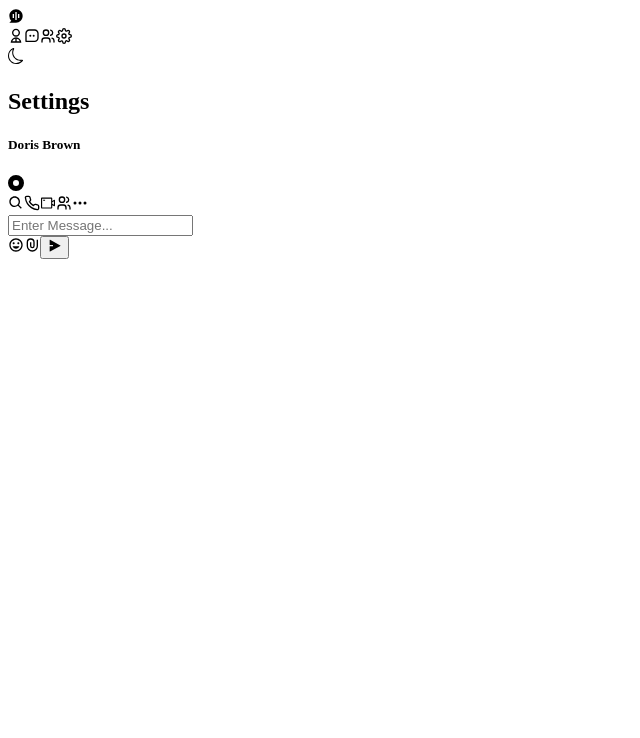
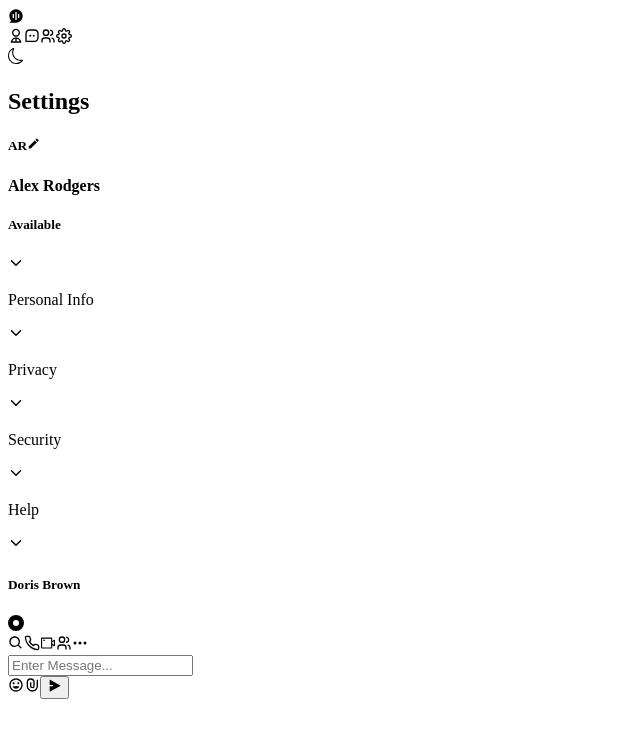
Before and after one commit to rodgersajb/chatvia, a Next.js app: page / in a window 1280 px wide. Both pictures are taken after a click on the icon 64 px from the left and 36 px from the top of the page. Shown: the top 738 px of the page, without its empty margins (0-640 px from the left). Built offline with nearby package versions, Linux system fonts and the light colour scheme.

Commit message:
Completed Settings accordion but need to figure out tailwind transitions. Adding more styling to conversations Component

```diff
--- a/src/app/components/conversations.js
+++ b/src/app/components/conversations.js
@@ -8,6 +8,7 @@ import { AiOutlineVideoCamera } from "react-icons/ai";
 import { TbUsers } from "react-icons/tb";
 import { MdInsertEmoticon } from "react-icons/md";
 import { RiAttachmentLine, RiSendPlane2Fill } from "react-icons/ri";
+import { CiClock2 } from "react-icons/ci";
 
 import classNames from "classnames";
 
@@ -20,7 +21,7 @@ const Conversations = () => {
     event.preventDefault();
     setChatLog((prevChat) => [
       ...prevChat,
-      { type: "user", message: userInput },
+      { type: "user", message: userInput, timestamp: new Date() },
     ]);
     sendMessage(userInput);
     setUserInput("");
@@ -67,7 +68,7 @@ const Conversations = () => {
             <BsThreeDots />
           </div>
         </div>
-        <div className="h-[90%] flex flex-col">
+        <div className="h-[90%] flex flex-col overflow-y-scroll">
           {chatLog.map((message, index) => {
             const messageClass = classNames("message", {
               "user-message": message.type === "user",
@@ -78,19 +79,20 @@ const Conversations = () => {
             return (
               <div key={index} className={messageClass}>
                 <h3
-                  className={`text-sm  ${
+                  className={`text-sm flex flex-col ${
                     message.type === "user"
                       ? "bg-customPurple text-white ml-4 w-[50%]"
-                      : "bg-gray-200 mt-10 flex justify-end w-[50%] "
+                      : "bg-gray-200 mt-10 flex justify-start w-[50%] overflow-hidden "
                   } max-w-max p-2 rounded-sm mr-4 `}
                 >
                   {message.message}
+                  <span className={`flex items-center gap-1 text-xs ${message.type === "user" ? "text-white justify-end" : "text-gray-400 justify-start" } `}><CiClock2 className="text-xs" />{new Date(message.timestamp).toLocaleTimeString()}</span>
                 </h3>
               </div>
             );
           })}
         </div>
-        <div>
+        <div className="fixed w-[80%] mb-1 bg-white">
           <form
             onSubmit={handleSubmit}
             className="flex items-center w-[100%] px-2"
--- a/src/app/components/profile.js
+++ b/src/app/components/profile.js
@@ -21,6 +21,7 @@ const Profile = () => {
       time: "11:40 AM",
       location: "Oshawa, ON",
     },
+
   ];
 
   // handleActive function with index passed as variable
@@ -83,9 +84,9 @@ const Profile = () => {
                   className="transitions duration-300 ease-out cursor-pointer"
                 />
               </div>
-              <div>
+              <div className="transition duration-300 ease-in">
                 {active === index ? (
-                  <div className="transitions duration-300 ease-in bg-white px-2 py-2">
+                  <div className="transition duration-300 ease-in bg-white px-2 py-2">
                     <div className="pb-2">
                       <h5 className="pb-1">Name</h5>
                       <p>{accordion.name}</p>
--- a/src/app/components/settings.js
+++ b/src/app/components/settings.js
@@ -1,11 +1,129 @@
+import { MdModeEdit } from "react-icons/md";
+import { AiFillEdit } from "react-icons/ai";
+import { IoChevronUp, IoChevronDown } from "react-icons/io5";
+import { RiEditFill } from "react-icons/ri";
+
+import { useState } from "react";
 
 const Settings = () => {
-    return (
-        <>
-        <h2>Settings</h2>
+  const [active, setActive] = useState();
 
-        </>
-    )
-}
+  const handleActive = (index) => {
+    if (index === active) {
+      setActive();
+    } else {
+      setActive(index);
+    }
+  };
+
+  let accordionData = [
+    {
+      heading: "Personal Info",
+      content: {
+        name: "Alex Rodgers",
+        email: "rodgersajb@gmail.com",
+        time: "11:40 AM",
+        location: "Oshawa, ON",
+      },
+    },
+    {
+      heading: "Privacy",
+      content: `We take your privacy seriously. This privacy blurb explains how we
+            collect, use, and share your personal information. By using our
+            service, you agree to the terms outlined in this privacy policy.
+            Please read it carefully to understand our practices.`,
+    },
+    {
+      heading: "Security",
+      content: `Your security is our top priority. We are committed to ensuring the
+            safety and confidentiality of your data. This security blurb
+            outlines the measures we take to protect your information.`,
+    },
+    {
+      heading: "Help",
+      content: ` We're here to assist you! If you have any questions or need help
+            with our service, don't hesitate to reach out.`,
+    },
+  ];
+
+  return (
+    <div className="bg-gray-200 pb-4">
+      <h2 className="p-2 font-semibold">Settings</h2>
+      <div>
+        <div className=" flex items-center justify-center">
+          <h5 className="p-2 bg-customPurple rounded-full relative">
+            AR
+            <MdModeEdit className="absolute bottom-0 right-0 bg-customGrey rounded-full p-1" />
+          </h5>
+        </div>
+        <div className="flex justify-center flex-col items-center">
+          <h4>Alex Rodgers</h4>
+          <div className="flex items-center gap-1 pb-4">
+            <h5 className="text-xs text-gray-400 ">Available</h5>
+            <IoChevronDown className="text-xs text-gray-400 " />
+          </div>
+        </div>
+      </div>
+
+      <div>
+        {accordionData.map((accordion, index) => (
+          <>
+
+              <div
+                className="flex items-center justify-between w-[70%] m-auto pt-4 pb-2 "
+                key={index}
+              >
+                <p className="text-xs font-semibold">{accordion.heading}</p>
+                <IoChevronDown
+                  onClick={() => handleActive(index)}
+                  style={{
+                    transform: `${
+                      active === index ? "rotate(180deg)" : "rotate(0deg)"
+                    }`,
+                  }}
+                  className="transitions duration-300 ease-out cursor-pointer text-gray-400 text-xs"
+                />
+              </div>
+              <div>
+                {active === index ? (
+                  <div className="transition duration-300 ease-in bg-white px-2 py-2 w-[80%] m-auto rounded-sm text-xs font-semibold">
+                    {typeof accordion.content === "object" ? (
+                      <>
+                        <div className="pb-2 ">
+                          <h5 className=" text-gray-400">Name</h5>
+                          <div className="flex justify-between items-center">
+                            <p>{accordion.content.name}</p>
+                            <span className="flex items-center bg-gray-200 p-2 rounded-sm gap-1 ">
+                              <RiEditFill />
+                              <p>Edit</p>
+                            </span>
+                          </div>
+                        </div>
+                        <div className="pb-2">
+                          <h5 className="text-gray-400">Email</h5>
+                          <p>{accordion.content.email}</p>
+                        </div>
+                        <div className="pb-2">
+                          <h5 className="text-gray-400">Time</h5>
+                          <p>{accordion.content.time}</p>
+                        </div>
+                        <div className="pb-2">
+                          <h5 className="text-gray-400">Location</h5>
+                          <p>{accordion.content.location}</p>
+                        </div>
+                      </>
+                    ) : (
+                      <p className="text-gray-400 transition duration-300 ease-in-out">{accordion.content}</p>
+                    )}
+                  </div>
+                ) : null}
+              </div>
+
+          </>
+        ))}
+      </div>
+    </div>
+  );
+};
 
 export default Settings;
```
